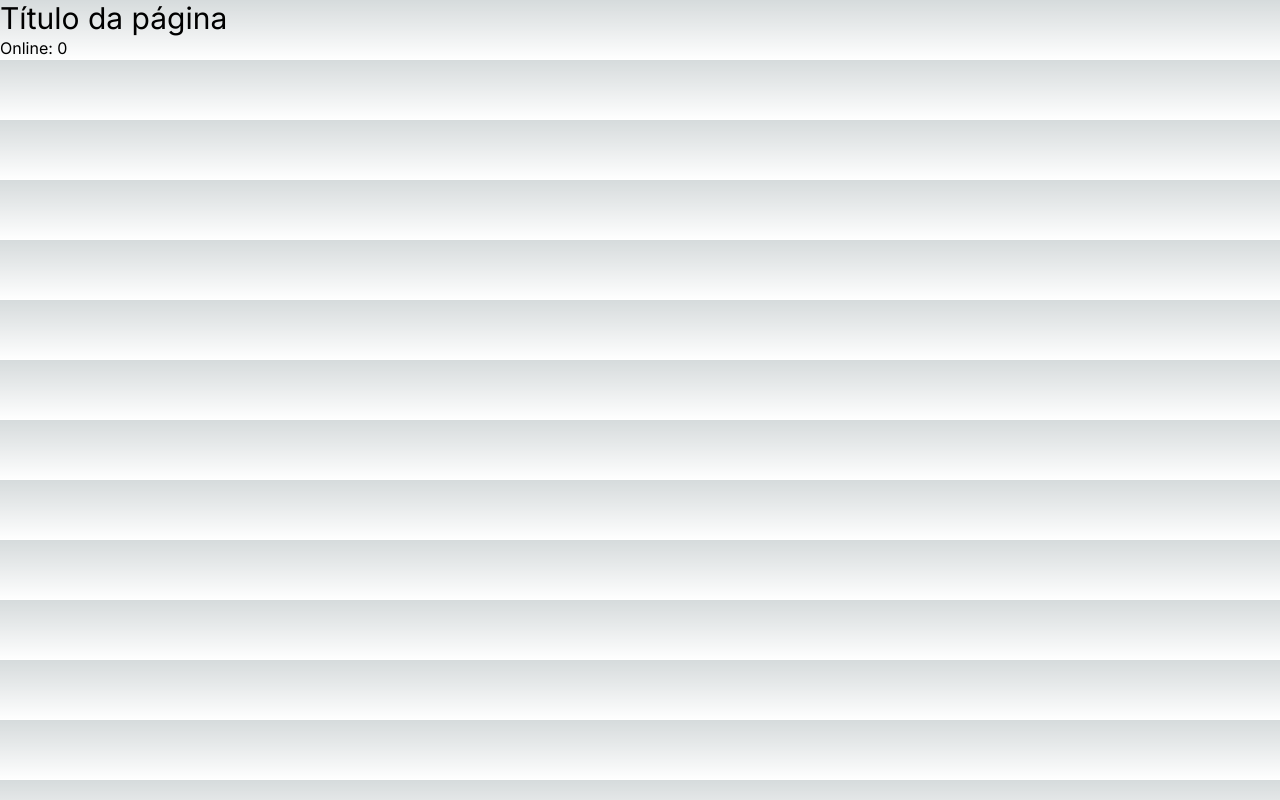
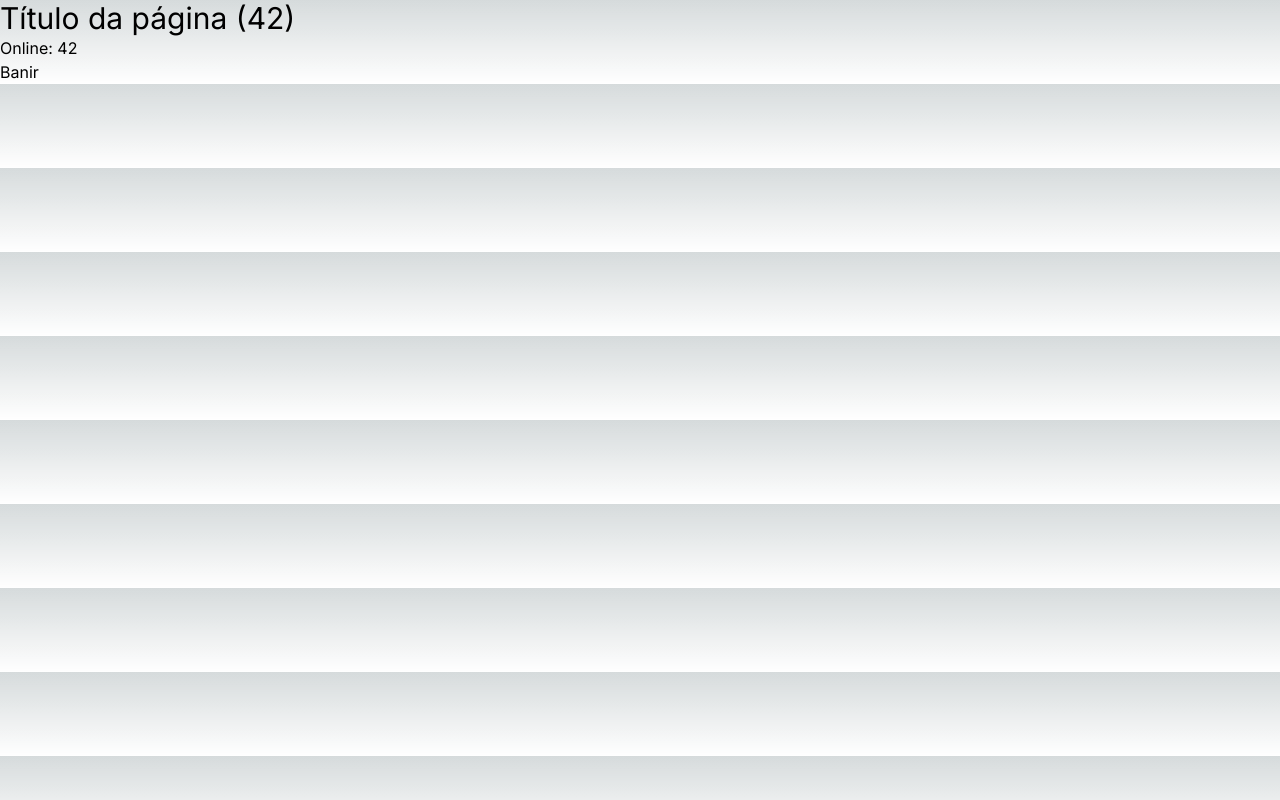
Before and after one commit to RiuanMaia/NewReact, a Next.js app: page / in a window 1280 px wide. Built offline with nearby package versions, Linux system fonts and the light colour scheme.

Commit message:
context né pae

```diff
--- a/src/app/components/Header.tsx
+++ b/src/app/components/Header.tsx
@@ -1,8 +1,11 @@
+import { useContext } from "react";
 import { OnlineUsers } from "./OnlineUsers";
+import { CountContext } from "../contexts/CountContext";
 export const Header = () => {
+    const countCtx = useContext(CountContext);
     return (
         <header>
-            <h1 className="text-3xl">Título da página</h1>
+            <h1 className="text-3xl">Título da página ({countCtx?.onlineCount})</h1>
             <OnlineUsers/>
         </header>
     );
--- a/src/app/components/OnlineUsers.tsx
+++ b/src/app/components/OnlineUsers.tsx
@@ -2,8 +2,15 @@
 import { useContext } from "react";
 
 export const OnlineUsers = () => {
-    const count = useContext(CountContext)
+    const countCtx = useContext(CountContext);
+    const handleBanAll = () => {
+       countCtx?.setOnlineCount(0);
+    }
+    //a gente pode muito bem usar o context para utilizar valores de outras telas, como por exemplo a mudança de telas em um jogo. Para manter-se as mesmas informações poderiamos utilizar o useContext. Também como o use state.
     return (
-        <p>Online: {count}</p>
+        <>
+        <p>Online: {countCtx?.onlineCount}</p>
+        <button onClick={handleBanAll}>Banir</button>
+        </>
     );
 }
--- a/src/app/contexts/CountContext.ts
+++ b/src/app/contexts/CountContext.ts
@@ -2,5 +2,8 @@
 
 
 //Criado o contexto
-export const CountInitialData = 0;
-export const CountContext = createContext(CountInitialData);
+type CountContentType = {
+    onlineCount: number;
+    setOnlineCount: (n: number) => void;
+}
+export const CountContext = createContext<CountContentType | null>(null);
--- a/src/app/page.tsx
+++ b/src/app/page.tsx
@@ -22,7 +22,7 @@
 import { Item } from "./types/Item";
 import { listReducer } from "./reducers/listReducer";
 import { Header } from "./components/Header";
-import { CountContext, CountInitialData } from "./contexts/CountContext";
+import { CountContext } from "./contexts/CountContext";
 
 
 export const getWeekDay = (today: Date) => {
@@ -742,9 +742,11 @@
 
 const Context = () => {
 //criando o provider:
+
+  const [onlineCount, setOnlineCount] = useState(42);
   return (
     <div className="container mx-auto">
-      <CountContext.Provider value={CountInitialData}>
+      <CountContext.Provider value={{onlineCount, setOnlineCount}}>
       <Header />
       </CountContext.Provider>
 
```
